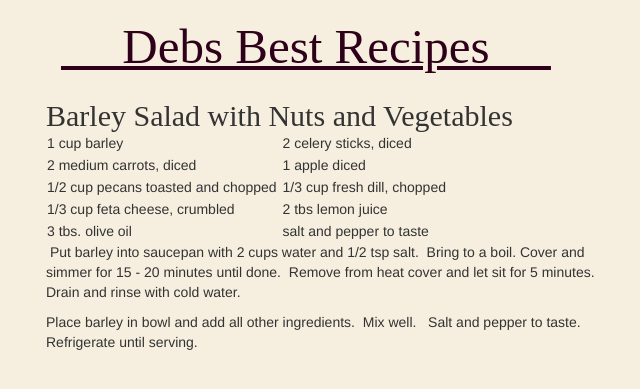
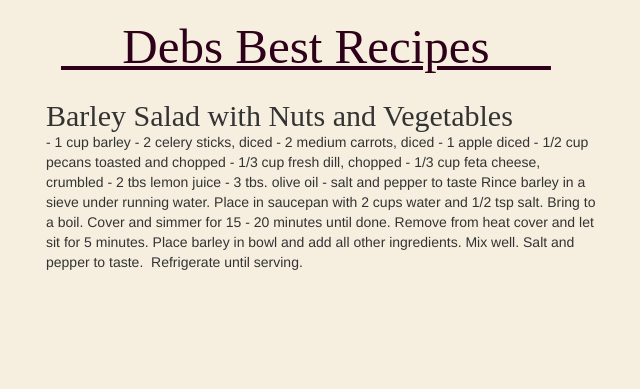
Before and after one commit to JonahBraun/debs-recipes, a Jekyll site: the page built from _posts/2009-11-19-barley-salad-with-nuts-and-vegetables.html, in a window 1280 px wide. Shown: the top 389 px of the page, without its empty margins (9-649 px from the left). Built offline with Jekyll 4.4.1, drawn with Linux system fonts in a browser that asks for light colours; nearby versions of some CDN libraries; some web fonts are replaced; Markdown is read by kramdown in place of the engine named in the settings.

Commit message:
Update 2009-11-19-barley-salad-with-nuts-and-vegetables.html

```diff
--- a/_posts/2009-11-19-barley-salad-with-nuts-and-vegetables.html
+++ b/_posts/2009-11-19-barley-salad-with-nuts-and-vegetables.html
@@ -3,4 +3,19 @@ layout: recipe
 title: Barley Salad with Nuts and Vegetables
 category: salads
 ---
-<table border="0"><tbody><tr><td>1 cup barley <br /></td><td> 2 celery sticks, diced<br /></td></tr><tr><td>2 medium carrots, diced </td><td> 1 apple diced<br /></td></tr><tr><td>1/2 cup pecans toasted and chopped<br /></td><td> 1/3 cup fresh dill, chopped<br /></td></tr><tr><td>1/3 cup feta cheese, crumbled<br /></td><td> 2 tbs lemon juice </td></tr><tr><td>3 tbs. olive oil<br /></td><td> salt and pepper to taste<br /></td></tr></tbody></table><p> Put barley into saucepan with 2 cups water and 1/2 tsp salt.  Bring to a boil. Cover and simmer for 15 - 20 minutes until done.  Remove from heat cover and let sit for 5 minutes. Drain and rinse with cold water.</p><p>Place barley in bowl and add all other ingredients.  Mix well.   Salt and pepper to taste.  Refrigerate until serving. </p>
+- 1 cup barley
+- 2 celery sticks, diced
+- 2 medium carrots, diced
+- 1 apple diced
+- 1/2 cup pecans toasted and chopped
+- 1/3 cup fresh dill, chopped
+- 1/3 cup feta cheese, crumbled
+- 2 tbs lemon juice
+- 3 tbs. olive oil
+- salt and pepper to taste
+
+Rince barley in a sieve under running water. Place in saucepan with 2 cups water and 1/2 tsp salt. Bring to a boil. Cover and simmer for 15 - 20 minutes until done.
+
+Remove from heat cover and let sit for 5 minutes.
+
+Place barley in bowl and add all other ingredients. Mix well.  Salt and pepper to taste.  Refrigerate until serving. </p>
```
